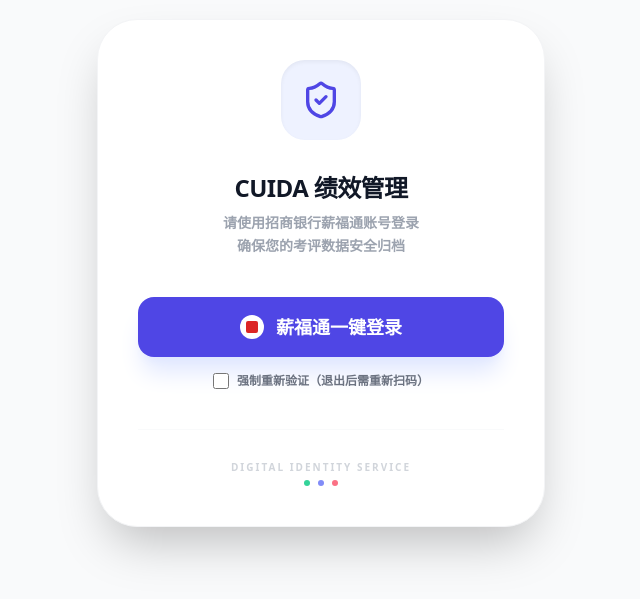
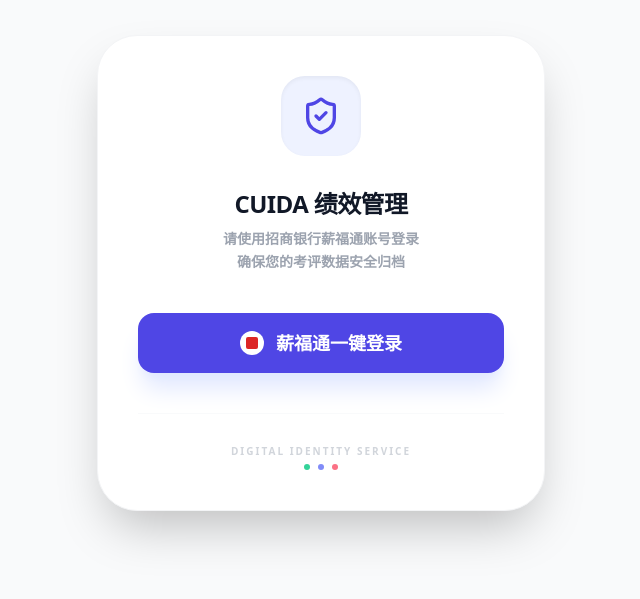
Before and after one commit to caijuemou/cuida-jx, a Vue app: page /login in a window 1280 px wide. Shown: the part 127-726 px from the top of the page, without its empty margins (319-959 px from the left). Built offline with nearby package versions, Linux system fonts and the light colour scheme; no server answers.

Commit message:
Remove force re-authentication checkbox

```diff
--- a/src/views/Login.vue
+++ b/src/views/Login.vue
@@ -30,18 +30,6 @@
           薪福通一键登录
        </button>
 
-       <!-- 强制重新验证选项 -->
-       <div class="mt-4 flex items-center justify-center gap-2">
-         <input
-           v-model="forceReauth"
-           type="checkbox"
-           id="forceReauth"
-           class="w-4 h-4 text-indigo-600 border-gray-300 rounded focus:ring-indigo-500"
-         />
-         <label for="forceReauth" class="text-xs text-gray-500 font-black cursor-pointer">
-           强制重新验证（退出后需重新扫码）
-         </label>
-       </div>
 
        <div class="mt-10 pt-8 border-t border-gray-50 flex flex-col items-center gap-2">
           <span class="text-[10px] text-gray-300 font-black uppercase tracking-[0.2em] leading-none">
@@ -67,7 +55,6 @@
 
 const router = useRouter();
 const isProcessing = ref(false);
-const forceReauth = ref(false); // 强制重新验证选项
 
 // 调试：页面加载时立即记录
 console.log('Login.vue 组件加载', window.location.href);
@@ -87,11 +74,6 @@
 
   if (ENTERPRISE_ID) {
     authUrl += `&enterprise_id=${ENTERPRISE_ID}`;
-  }
-
-  // 如果勾选了强制重新验证，添加 max_age=0 参数（强制重新认证）
-  if (forceReauth.value) {
-    authUrl += '&max_age=0';
   }
 
   window.location.href = authUrl;
```
